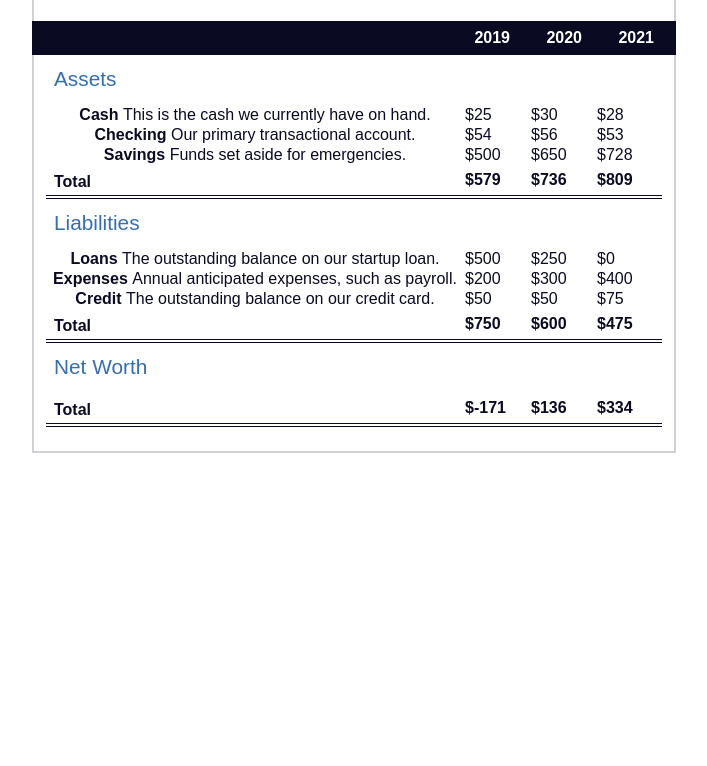
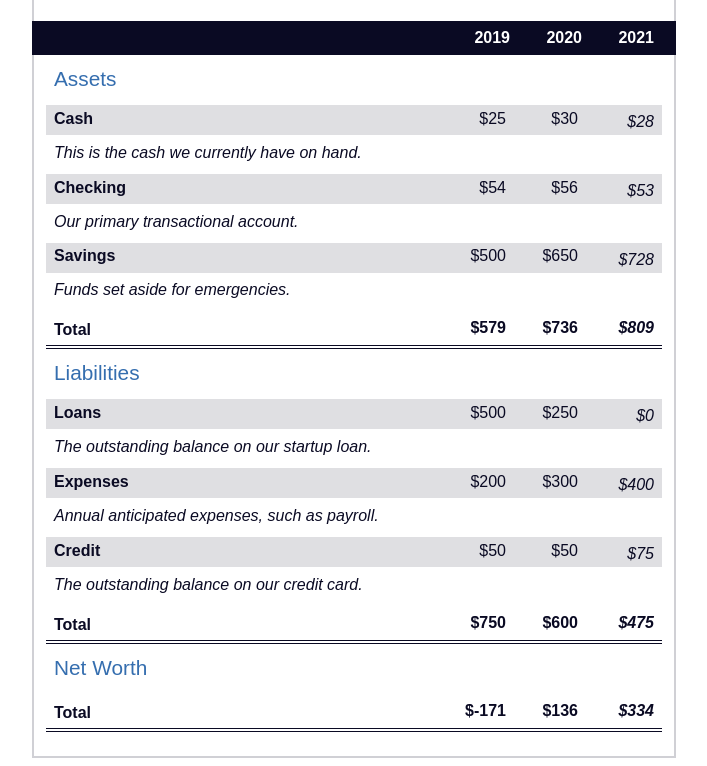
Before and after one commit to rociocabrera/Balance-Sheet, a plain HTML site: page index.html in a window 1280 px wide. Shown: the part 106-872 px from the top of the page, without its empty margins (286-993 px from the left). Before the commit the page ends 800 px from the top, so only its background shows below. Drawn offline with Linux system fonts and the light colour scheme.

Commit message:
balance sheet done

```diff
--- a/styles.css
+++ b/styles.css
@@ -58,9 +58,7 @@ section {
 .table-wrap {
   padding: 0 0.75rem 1.5rem 0.75rem;
 }
-span {
-  font-weight: normal;
-}
+
 table {
   border-collapse: collapse;
   border: 0;
@@ -92,3 +90,42 @@ tr[class="total"] th {
   text-align: left;
   padding: 0.5rem 0 0.25rem 0.5rem;
 }
+tr.total td {
+  text-align: right;
+  padding: 0 0.25rem;
+}
+tr.total td:nth-of-type(3) {
+  padding: 0.5rem;
+}
+tr.total:hover {
+  background: #99c9ff;
+}
+td.current {
+  font-style: italic;
+}
+tr.data {
+  background-image: linear-gradient(
+    to bottom,
+    #dfdfe2 1.845rem,
+    white 1.845rem
+  );
+}
+tr.data th {
+  text-align: left;
+  padding: 0.3rem 0 0 0.5rem;
+}
+tr.data th .description {
+  display: block;
+  font-style: italic;
+  font-weight: normal;
+  padding: 1rem 0 0.75rem;
+  margin-right: -13.5rem;
+}
+tr.data td {
+  vertical-align: top;
+  text-align: right;
+  padding: 0.3rem 0.25rem 0;
+}
+tr.data td:last-of-type {
+  padding: 0.5rem;
+}
```
